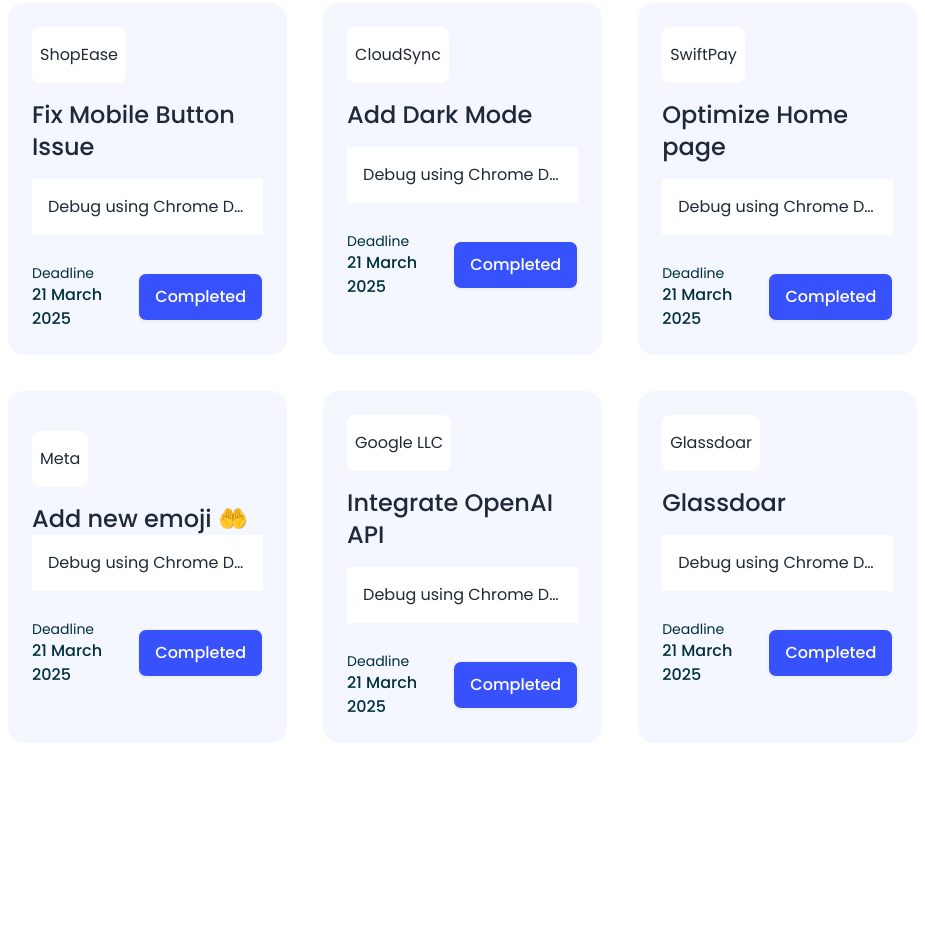
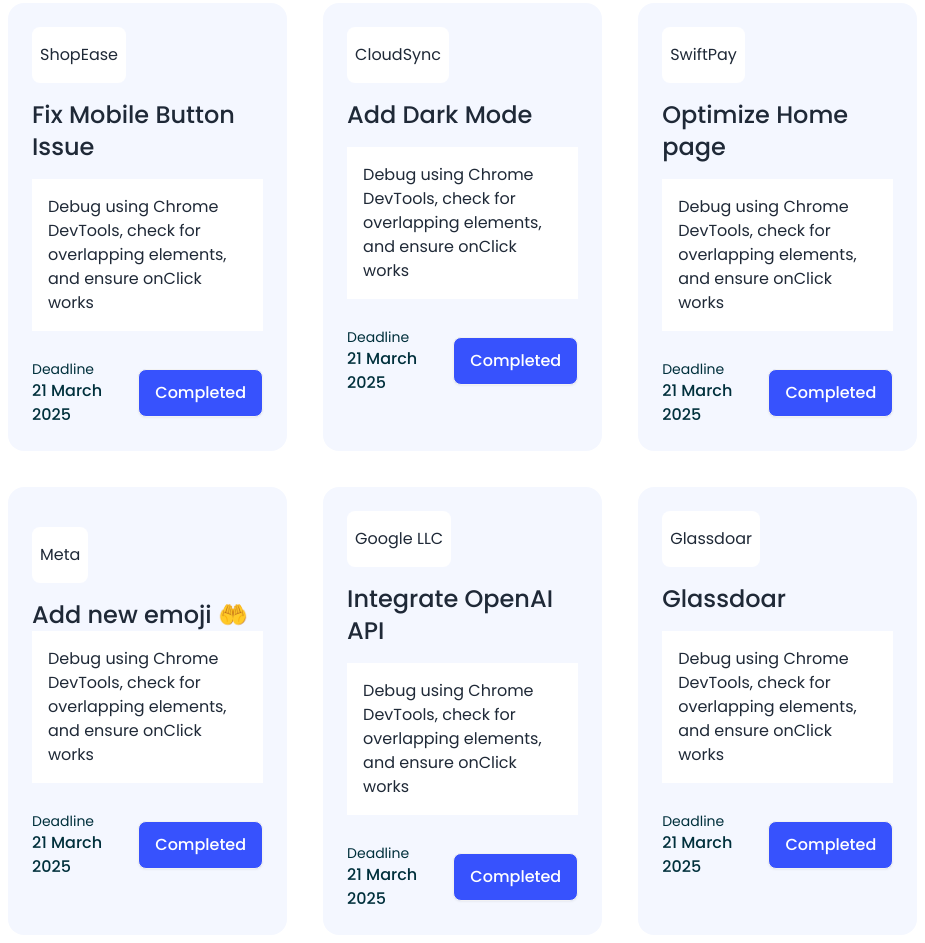
Before and after one commit to momin755/B11-Assignment-05, a plain HTML site: page index.html in a window 1280 px wide. Shown: the part 389-1332 px from the top of the page, without its empty margins (8-933 px from the left). Before the commit the page ends 1148 px from the top, so only its background shows below. Drawn offline with nearby package versions, Linux system fonts and the light colour scheme.

Commit message:
completed

```diff
--- a/index.html
+++ b/index.html
@@ -52,7 +52,7 @@
                      <button onclick="goBlogSite()" class="flex my-4 md:my-0 items-center gap-2 p-3 bg-[#F4F7FF] rounded-lg h-32 bg-gradient-to-r from-[#3752FD] via-[#6C7FFA] to-[#9BA8F8]">
                         <img class="p-5 rounded-full " src="./assets/board.png" alt="">
                         <div>
-                            <p class="text-[#ffffff] text-2xl font-medium pr-16">Discover Something <br>New Today!</p>
+                            <p class="text-[#ffffff] text-2xl font-medium pr-16">Discover Something New Today!</p>
                         </div>
                      </button>
 
@@ -72,8 +72,7 @@
                         <div class="bg-[#F4F7FF] rounded-2xl p-6">
                             <p class="inline-block px-2 py-4 text-base bg-white rounded-lg">ShopEase</p>
                             <h3 class="my-4 text-2xl font-medium card-title">Fix Mobile Button Issue </h3>
-                            <p class="p-4 overflow-hidden text-base truncate bg-white mb-7">Debug using Chrome DevTools, check for overlapping elements, and ensure onClick works properly
-                                and ensure onClick works properly</span></p>
+                            <p class="p-4 text-base bg-white mb-7">Debug using Chrome DevTools, check for overlapping elements, and ensure onClick works </span></p>
                             <div class="flex items-center justify-between">
                                 <div>
                                     <p class="text-sm text-[#00303C]">Deadline</p>
@@ -87,8 +86,7 @@
                         <div class="bg-[#F4F7FF] rounded-2xl p-6">
                             <p class="inline-block px-2 py-4 text-base bg-white rounded-lg">CloudSync</p>
                             <h3 class="my-4 text-2xl font-medium card-title" >Add Dark Mode</h3>
-                            <p class="p-4 overflow-hidden text-base truncate bg-white mb-7">Debug using Chrome DevTools, check for overlapping elements, and ensure onClick works properly
-                                and ensure onClick works properly</p>
+                            <p class="p-4 text-base bg-white mb-7">Debug using Chrome DevTools, check for overlapping elements, and ensure onClick works </p>
                             <div class="flex items-center justify-between">
                                 <div>
                                     <p class="text-sm text-[#00303C]">Deadline</p>
@@ -102,8 +100,7 @@
                         <div class="bg-[#F4F7FF] rounded-2xl p-6">
                             <p class="inline-block px-2 py-4 text-base bg-white rounded-lg">SwiftPay</p>
                             <h3 class="my-4 text-2xl font-medium card-title">Optimize  Home page </h3>
-                            <p class="p-4 overflow-hidden text-base truncate bg-white mb-7">Debug using Chrome DevTools, check for overlapping elements, and ensure onClick works properly
-                                and ensure onClick works properly</p>
+                            <p class="p-4 text-base bg-white mb-7">Debug using Chrome DevTools, check for overlapping elements, and ensure onClick works </p>
                             <div class="flex items-center justify-between">
                                 <div>
                                     <p class="text-sm text-[#00303C]">Deadline</p>
@@ -117,8 +114,7 @@
                         <div class="bg-[#F4F7FF] rounded-2xl p-6">
                             <p class="inline-block px-2 py-4 my-4 text-base bg-white rounded-lg">Meta</p>
                             <h3 class="text-2xl font-medium card-title">Add new emoji 🤲</h3>
-                            <p class="p-4 overflow-hidden text-base truncate bg-white mb-7">Debug using Chrome DevTools, check for overlapping elements, and ensure onClick works properly
-                                and ensure onClick works properly</p>
+                            <p class="p-4 text-base bg-white mb-7">Debug using Chrome DevTools, check for overlapping elements, and ensure onClick works </p>
                             <div class="flex items-center justify-between">
                                 <div>
                                     <p class="text-sm text-[#00303C]">Deadline</p>
@@ -132,8 +128,7 @@
                         <div class="bg-[#F4F7FF] rounded-2xl p-6">
                             <p class="inline-block px-2 py-4 text-base bg-white rounded-lg">Google LLC</p>
                             <h3 class="my-4 text-2xl font-medium card-title" >Integrate OpenAI API </h3>
-                            <p class="p-4 overflow-hidden text-base truncate bg-white mb-7">Debug using Chrome DevTools, check for overlapping elements, and ensure onClick works properly
-                                and ensure onClick works properly</p>
+                            <p class="p-4 text-base bg-white mb-7">Debug using Chrome DevTools, check for overlapping elements, and ensure onClick works </p>
                             <div class="flex items-center justify-between">
                                 <div>
                                     <p class="text-sm text-[#00303C]">Deadline</p>
@@ -147,8 +142,7 @@
                         <div class="bg-[#F4F7FF] rounded-2xl p-6">
                             <p class="inline-block px-2 py-4 text-base bg-white rounded-lg">Glassdoar</p>
                             <h3 class="my-4 text-2xl font-medium card-title">Glassdoar</h3>
-                            <p class="p-4 overflow-hidden text-base truncate bg-white mb-7">Debug using Chrome DevTools, check for overlapping elements, and ensure onClick works properly
-                                and ensure onClick works properly</p>
+                            <p class="p-4 text-base bg-white mb-7">Debug using Chrome DevTools, check for overlapping elements, and ensure onClick works </p>
                             <div class="flex items-center justify-between">
                                 <div>
                                     <p class="text-sm text-[#00303C]">Deadline</p>
@@ -161,8 +155,8 @@
                         </div>
                      </div>
                 </div>
-            <div class="p-6 bg-white md:w-3/12 md:h-[918px]">
-                <div >
+            <div class="p-6 bg-white md:w-3/12  md:h-[918px]">
+                <div  class="">
                    <div class="flex items-center justify-center gap-3 mb-4 text-xl">
                     <img class="w-6 h-6" src="./assets/activity.png" alt="">
                     <p class="font-medium">Activity Log</p>
```
Also changed, not shown: blog.html (+13 -5 lines).
